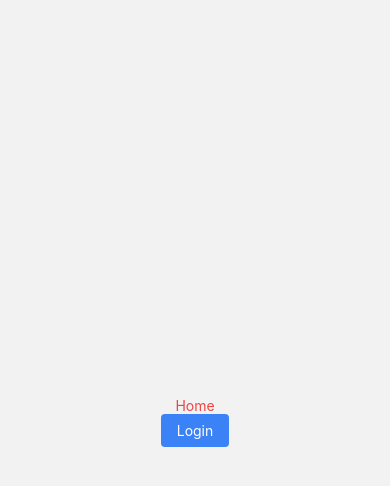
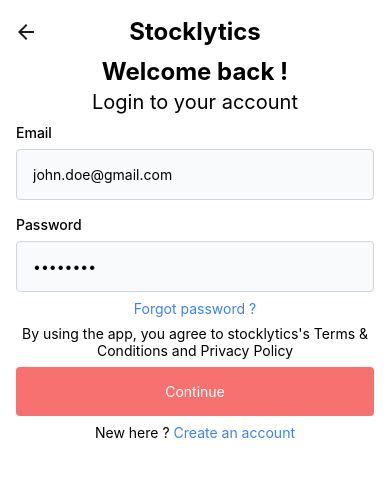
Before and after one commit to Maxime9812/stocklytics-mobile, a React Native app: screen /login in a window 390 px wide. Before the commit this address had no page. Shown: the top 486 px of the page. Built offline with nearby package versions, Linux system fonts and the light colour scheme.

Commit message:
Stack navigation for auth

```diff
--- a/package.json
+++ b/package.json
@@ -9,6 +9,7 @@
     "web": "expo start --web"
   },
   "dependencies": {
+    "@react-navigation/bottom-tabs": "^6.5.11",
     "@react-navigation/native": "^6.1.9",
     "@react-navigation/native-stack": "^6.9.17",
     "@reduxjs/toolkit": "^2.1.0",
@@ -16,6 +17,7 @@
     "expo-status-bar": "~1.6.0",
     "nativewind": "^2.0.11",
     "react": "18.2.0",
+    "react-hook-form": "^7.49.3",
     "react-native": "0.72.6",
     "react-native-safe-area-context": "4.6.3",
     "react-native-screens": "~3.22.0",
--- a/src/routing/RouteProvider.tsx
+++ b/src/routing/RouteProvider.tsx
@@ -1,17 +1,35 @@
 import { NavigationContainer } from '@react-navigation/native';
-import HomeScreen from '../screens/home/HomeScreen';
 import { createNativeStackNavigator } from '@react-navigation/native-stack';
+import LoginScreen from '../screens/auth/login/LoginScreen';
+import RegisterScreen from '../screens/auth/register/RegisterScreen';
+import WelcomeScreen from '../screens/auth/welcome/WelcomeScreen';
 
 const Stack = createNativeStackNavigator();
 
 export default function RouteProvider() {
   return (
     <NavigationContainer>
-      <Stack.Navigator>
+      <Stack.Navigator initialRouteName="welcome">
         <Stack.Screen
-          name={'HOME'}
-          component={HomeScreen}
+          name="welcome"
+          component={WelcomeScreen}
           options={{ headerShown: false }}
+        />
+        <Stack.Screen
+          name="login"
+          component={LoginScreen}
+          options={{
+            headerTitle: '',
+            headerTransparent: true,
+          }}
+        />
+        <Stack.Screen
+          name="register"
+          component={RegisterScreen}
+          options={{
+            headerTitle: '',
+            headerTransparent: true,
+          }}
         />
       </Stack.Navigator>
     </NavigationContainer>
--- /dev/null
+++ b/src/screens/auth/login/LoginScreen.tsx
@@ -0,0 +1,71 @@
+import {
+  Keyboard,
+  SafeAreaView,
+  Text,
+  TextInput,
+  TouchableOpacity,
+  TouchableWithoutFeedback,
+  View,
+} from 'react-native';
+import { StatusBar } from 'expo-status-bar';
+import { StackActions, useNavigation } from '@react-navigation/native';
+
+export default function LoginScreen() {
+  const { dispatch } = useNavigation();
+
+  return (
+    <SafeAreaView className="bg-white">
+      <StatusBar style="auto" />
+      <TouchableWithoutFeedback onPress={Keyboard.dismiss}>
+        <View className="p-4 flex h-screen space-y-2">
+          <Text className="text-2xl font-bold text-center">Stocklytics</Text>
+          <View className="flex items-center">
+            <Text className="text-2xl font-bold">Welcome back !</Text>
+            <Text className="text-xl">Login to your account</Text>
+          </View>
+          <View className="space-y-4">
+            <View>
+              <Text className="mb-2 font-medium">Email</Text>
+              <TextInput
+                placeholder="john.doe@gmail.com"
+                textContentType="emailAddress"
+                className="bg-gray-50 border border-gray-300 rounded p-4 focus:border-blue-500"
+              />
+            </View>
+            <View>
+              <Text className="mb-2 font-medium">Password</Text>
+              <TextInput
+                placeholder="••••••••"
+                textContentType="password"
+                secureTextEntry
+                className="bg-gray-50 border border-gray-300 rounded p-4 focus:border-blue-500"
+              />
+            </View>
+          </View>
+          <View className="space-y-2">
+            <TouchableOpacity>
+              <Text className="text-blue-500 text-center">
+                Forgot password ?
+              </Text>
+            </TouchableOpacity>
+            <Text className="text-center">
+              By using the app, you agree to stocklytics's Terms & Conditions
+              and Privacy Policy
+            </Text>
+          </View>
+          <TouchableOpacity className="bg-red-400 py-4 rounded">
+            <Text className="text-white text-center">Continue</Text>
+          </TouchableOpacity>
+          <View className="flex flex-row justify-center space-x-1">
+            <Text>New here ?</Text>
+            <TouchableOpacity
+              onPress={() => dispatch(StackActions.replace('register'))}
+            >
+              <Text className="text-blue-500">Create an account</Text>
+            </TouchableOpacity>
+          </View>
+        </View>
+      </TouchableWithoutFeedback>
+    </SafeAreaView>
+  );
+}
--- /dev/null
+++ b/src/screens/auth/register/RegisterScreen.tsx
@@ -0,0 +1,10 @@
+import { StatusBar } from 'expo-status-bar';
+import { SafeAreaView } from 'react-native';
+
+export default function RegisterScreen() {
+  return (
+    <SafeAreaView className="bg-white">
+      <StatusBar style="auto" />
+    </SafeAreaView>
+  );
+}
--- /dev/null
+++ b/src/screens/auth/welcome/WelcomeScreen.tsx
@@ -0,0 +1,36 @@
+import { StatusBar } from 'expo-status-bar';
+import { SafeAreaView, Text, TouchableOpacity, View } from 'react-native';
+import { StackActions, useNavigation } from '@react-navigation/native';
+
+export default function WelcomeScreen() {
+  const { dispatch } = useNavigation();
+
+  return (
+    <SafeAreaView className="bg-white h-screen">
+      <StatusBar style="auto" />
+      <View className="p-4 flex justify-between h-full">
+        <Text className="text-2xl font-bold text-center">Stocklytics</Text>
+        <View className="space-y-2">
+          <TouchableOpacity
+            onPress={() => dispatch(StackActions.push('register'))}
+          >
+            <View className="bg-red-400 p-4 rounded">
+              <Text className="text-white text-center font-bold">
+                Get Started
+              </Text>
+            </View>
+          </TouchableOpacity>
+
+          <View className="flex flex-row justify-center space-x-1">
+            <Text>Already have an account ?</Text>
+            <TouchableOpacity
+              onPress={() => dispatch(StackActions.push('login'))}
+            >
+              <Text className="text-blue-500">Sign in</Text>
+            </TouchableOpacity>
+          </View>
+        </View>
+      </View>
+    </SafeAreaView>
+  );
+}
```
Also changed, not shown: 1 other file (tests, documents, lock files or other folders).
